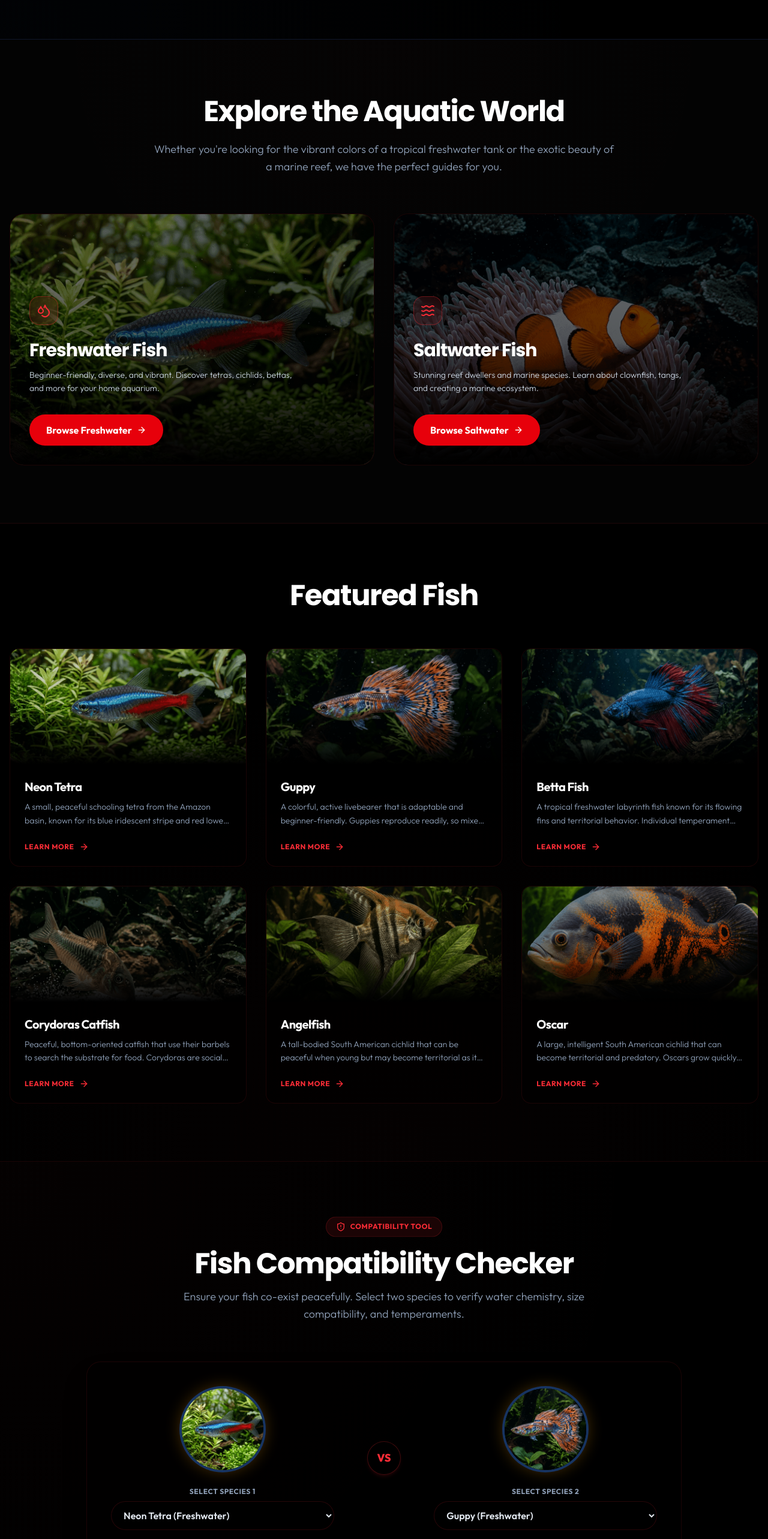
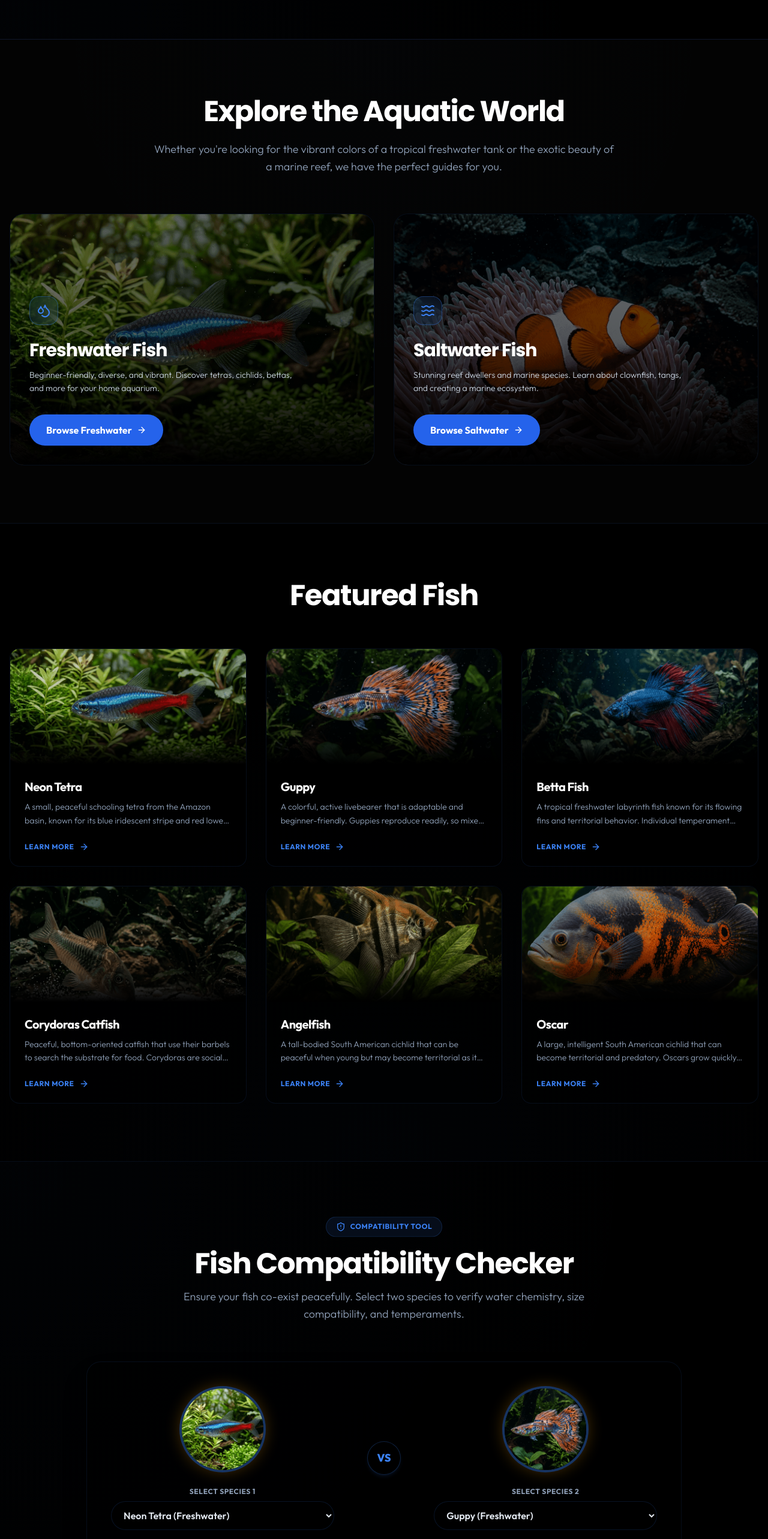
Before and after one commit to roshan773/AquaVersa, a Next.js app: page / in a window 1280 px wide. Shown: the part 3025-5591 px from the top of the page at 60% size. Built offline with nearby package versions, Linux system fonts and the light colour scheme.

Commit message:
feat: add home components, compatibility tool, and contact page structure

```diff
--- a/components/home/ExploreFishSection.tsx
+++ b/components/home/ExploreFishSection.tsx
@@ -5,8 +5,8 @@ import { ArrowRight, Droplets, Waves } from 'lucide-react';
 
 export default function ExploreFishSection() {
   return (
-    <section className="py-24 bg-[#030303] border-b border-red-500/10 relative overflow-hidden">
-      <div className="absolute inset-0 bg-[radial-gradient(circle_at_top,rgba(239,68,68,0.01),transparent_60%)] pointer-events-none" />
+    <section className="py-24 bg-[#030303] border-b border-blue-500/10 relative overflow-hidden">
+      <div className="absolute inset-0 bg-[radial-gradient(circle_at_top,rgba(59,130,246,0.01),transparent_60%)] pointer-events-none" />
       <div className="container mx-auto px-4 relative z-10 max-w-7xl">
         <div className="text-center max-w-3xl mx-auto mb-16">
           <h2 className="text-3xl md:text-5xl font-poppins font-bold mb-6 text-white">
@@ -19,7 +19,7 @@ export default function ExploreFishSection() {
 
         <div className="grid md:grid-cols-2 gap-8">
           {/* Freshwater Card */}
-          <div className="group relative rounded-3xl overflow-hidden min-h-[420px] flex flex-col justify-end p-8 border border-red-500/10 bg-black">
+          <div className="group relative rounded-3xl overflow-hidden min-h-[420px] flex flex-col justify-end p-8 border border-blue-500/10 bg-black">
             <Image
               src="/images/neon_tetra.png"
               alt="Freshwater Aquarium"
@@ -29,8 +29,8 @@ export default function ExploreFishSection() {
             />
             <div className="absolute inset-0 bg-gradient-to-t from-black via-black/20 to-transparent" />
             <div className="relative z-10 text-white text-left">
-              <div className="w-12 h-12 rounded-2xl bg-red-500/10 backdrop-blur-md flex items-center justify-center mb-6 border border-red-500/35">
-                <Droplets className="w-6 h-6 text-red-500" />
+              <div className="w-12 h-12 rounded-2xl bg-blue-500/10 backdrop-blur-md flex items-center justify-center mb-6 border border-blue-500/35">
+                <Droplets className="w-6 h-6 text-blue-500" />
               </div>
               <h3 className="text-3xl font-poppins font-bold mb-3">Freshwater Fish</h3>
               <p className="text-slate-300 font-light text-sm mb-8 max-w-md leading-relaxed">
@@ -38,7 +38,7 @@ export default function ExploreFishSection() {
               </p>
               <Link
                 href="/fish/freshwater"
-                className="inline-flex items-center gap-2 bg-red-600 hover:bg-red-500 text-white font-bold px-7 py-3.5 rounded-full transition-all hover:shadow-[0_0_20px_rgba(239,68,68,0.25)] shadow-lg cursor-pointer"
+                className="inline-flex items-center gap-2 bg-blue-600 hover:bg-blue-500 text-white font-bold px-7 py-3.5 rounded-full transition-all hover:shadow-[0_0_20px_rgba(59,130,246,0.25)] shadow-lg cursor-pointer"
               >
                 <span>Browse Freshwater</span> <ArrowRight className="w-4 h-4 group-hover:translate-x-1 transition-transform" />
               </Link>
@@ -46,7 +46,7 @@ export default function ExploreFishSection() {
           </div>
 
           {/* Saltwater Card */}
-          <div className="group relative rounded-3xl overflow-hidden min-h-[420px] flex flex-col justify-end p-8 border border-red-500/10 bg-black">
+          <div className="group relative rounded-3xl overflow-hidden min-h-[420px] flex flex-col justify-end p-8 border border-blue-500/10 bg-black">
             <Image
               src="/images/clownfish.png"
               alt="Saltwater Aquarium"
@@ -56,8 +56,8 @@ export default function ExploreFishSection() {
             />
             <div className="absolute inset-0 bg-gradient-to-t from-black via-black/20 to-transparent" />
             <div className="relative z-10 text-white text-left">
-              <div className="w-12 h-12 rounded-2xl bg-red-500/10 backdrop-blur-md flex items-center justify-center mb-6 border border-red-500/35">
-                <Waves className="w-6 h-6 text-red-500" />
+              <div className="w-12 h-12 rounded-2xl bg-blue-500/10 backdrop-blur-md flex items-center justify-center mb-6 border border-blue-500/35">
+                <Waves className="w-6 h-6 text-blue-500" />
               </div>
               <h3 className="text-3xl font-poppins font-bold mb-3">Saltwater Fish</h3>
               <p className="text-slate-300 font-light text-sm mb-8 max-w-md leading-relaxed">
@@ -65,7 +65,7 @@ export default function ExploreFishSection() {
               </p>
               <Link
                 href="/fish/saltwater"
-                className="inline-flex items-center gap-2 bg-red-600 hover:bg-red-500 text-white font-bold px-7 py-3.5 rounded-full transition-all hover:shadow-[0_0_20px_rgba(239,68,68,0.25)] shadow-lg cursor-pointer"
+                className="inline-flex items-center gap-2 bg-blue-600 hover:bg-blue-500 text-white font-bold px-7 py-3.5 rounded-full transition-all hover:shadow-[0_0_20px_rgba(59,130,246,0.25)] shadow-lg cursor-pointer"
               >
                 <span>Browse Saltwater</span> <ArrowRight className="w-4 h-4 group-hover:translate-x-1 transition-transform" />
               </Link>
--- a/components/home/FeaturedFish.tsx
+++ b/components/home/FeaturedFish.tsx
@@ -16,13 +16,13 @@ export default function FeaturedFish() {
   }, []);
 
   return (
-    <section className="py-24 bg-black relative overflow-hidden border-b border-red-500/10">
-      <div className="absolute inset-0 bg-[radial-gradient(circle_at_bottom,rgba(239,68,68,0.02),transparent_70%)] pointer-events-none" />
+    <section className="py-24 bg-black relative overflow-hidden border-b border-blue-500/10">
+      <div className="absolute inset-0 bg-[radial-gradient(circle_at_bottom,rgba(59,130,246,0.02),transparent_70%)] pointer-events-none" />
       <div className="container mx-auto px-4 max-w-7xl relative z-10">
         <h2 className="text-3xl md:text-5xl font-poppins font-bold text-center mb-16 text-white">Featured Fish</h2>
         <div className="grid grid-cols-1 md:grid-cols-3 gap-8">
           {fishData.slice(0, 6).map((fish) => (
-            <div key={fish.id} className="group rounded-2xl overflow-hidden border border-red-500/10 bg-black/40 hover:border-red-500/35 hover:shadow-[0_8px_30px_rgba(239,68,68,0.1)] transition-all duration-300 flex flex-col hover:-translate-y-1">
+            <div key={fish.id} className="group rounded-2xl overflow-hidden border border-blue-500/10 bg-black/40 hover:border-blue-500/35 hover:shadow-[0_8px_30px_rgba(59,130,246,0.1)] transition-all duration-300 flex flex-col hover:-translate-y-1">
               <div className="relative overflow-hidden h-48 w-full bg-black">
                 <Image
                   src={fish.image}
@@ -34,11 +34,11 @@ export default function FeaturedFish() {
                 <div className="absolute inset-0 bg-gradient-to-t from-black via-transparent to-transparent" />
               </div>
               <div className="p-6 flex flex-col flex-grow text-left">
-                <h3 className="text-xl font-bold mb-2 text-white group-hover:text-red-500 transition-colors">{fish.name}</h3>
+                <h3 className="text-xl font-bold mb-2 text-white group-hover:text-blue-500 transition-colors">{fish.name}</h3>
                 <p className="text-sm text-slate-400 font-light mb-6 line-clamp-2 flex-grow leading-relaxed">{fish.description}</p>
                 <Link
                   href={`/fish/${fish.category?.toLowerCase() || 'unknown'}/${fish.slug}`}
-                  className="inline-flex items-center gap-2 text-red-500 hover:text-red-400 font-bold text-xs tracking-wider uppercase mt-auto group cursor-pointer"
+                  className="inline-flex items-center gap-2 text-blue-500 hover:text-blue-400 font-bold text-xs tracking-wider uppercase mt-auto group cursor-pointer"
                 >
                   <span>Learn More</span> <ArrowRight className="w-4 h-4 group-hover:translate-x-1 transition-transform" />
                 </Link>
--- a/components/home/FinalCTA.tsx
+++ b/components/home/FinalCTA.tsx
@@ -12,11 +12,11 @@ export default function FinalCTA() {
       </div>
 
       <div className="container relative z-10 mx-auto px-4 text-center">
-        <div className="inline-flex items-center gap-2 px-4 py-2 rounded-full bg-red-950/20 backdrop-blur-md border border-red-500/30 text-red-500 font-semibold mb-8">
+        <div className="inline-flex items-center gap-2 px-4 py-2 rounded-full bg-blue-955/20 backdrop-blur-md border border-blue-500/30 text-blue-500 font-semibold mb-8">
           <Waves className="w-4 h-4" /> Dive In
         </div>
         <h2 className="text-4xl md:text-6xl font-poppins font-bold text-white mb-6 max-w-4xl mx-auto leading-tight text-center">
-          Ready to Build Your <span className="text-red-500">Dream Aquarium?</span>
+          Ready to Build Your <span className="text-blue-500">Dream Aquarium?</span>
         </h2>
         <p className="text-xl text-slate-300 max-w-2xl mx-auto mb-12 text-center">
           Start building your aquarium with confidence.
@@ -25,7 +25,7 @@ export default function FinalCTA() {
         <div className="flex flex-col sm:flex-row gap-4 justify-center">
           <Link
             href="/start-aquarium"
-            className="px-8 py-4 bg-red-600 hover:bg-red-500 text-white font-bold rounded-full transition-colors flex items-center justify-center gap-2 text-lg shadow-lg shadow-red-500/20 cursor-pointer"
+            className="px-8 py-4 bg-blue-600 hover:bg-blue-500 text-white font-bold rounded-full transition-colors flex items-center justify-center gap-2 text-lg shadow-lg shadow-blue-500/20 cursor-pointer"
           >
             Start Your Journey <ArrowRight className="w-5 h-5" />
           </Link>
--- a/components/home/FishCompatibility.tsx
+++ b/components/home/FishCompatibility.tsx
@@ -1,6 +1,6 @@
 'use client';
 import { useState } from 'react';
-import { CheckCircle2, AlertTriangle, XCircle, Info, Layers, ShieldAlert, Droplet } from 'lucide-react';
+import { CheckCircle2, AlertTriangle, XCircle, Info, Layers, ShieldAlert } from 'lucide-react';
 import Image from 'next/image';
 import { fishData } from '@/data/fish';
 
@@ -339,7 +339,7 @@ export default function FishCompatibility() {
           return {
             status: '🔴 Not Recommended',
             message:
-              `Territorial conflict risk: ${other.name} is listed as ${other.temperament}, while Bettas are territorial. Combining two territorial fish with overlapping space can create persistent aggression and stress.`,
+              `Territorial conflict risk: ${other.name} is listed as ${other.temperament}, while Bettas are territorial. Combining two territorial fish with overlapping space can create severe aggression.`,
             colorTheme: 'red',
           };
         }
@@ -532,11 +532,11 @@ export default function FishCompatibility() {
   }[compResult.colorTheme as 'emerald' | 'amber' | 'orange' | 'red' | 'blue'];
 
   return (
-    <section className="py-24 bg-black border-b border-red-500/10 relative overflow-hidden">
-      <div className="absolute inset-0 bg-[radial-gradient(circle_at_top_left,rgba(239,68,68,0.02),transparent_60%)] pointer-events-none" />
+    <section className="py-24 bg-black border-b border-blue-500/10 relative overflow-hidden">
+      <div className="absolute inset-0 bg-[radial-gradient(circle_at_top_left,rgba(59,130,246,0.02),transparent_60%)] pointer-events-none" />
       <div className="container mx-auto px-4 max-w-5xl relative z-10">
         <div className="text-center mb-16">
-          <div className="inline-flex items-center gap-2 px-4 py-2 rounded-full bg-red-500/10 text-red-500 font-bold mb-4 border border-red-500/20 text-xs uppercase tracking-wider animate-float">
+          <div className="inline-flex items-center gap-2 px-4 py-2 rounded-full bg-blue-500/10 text-blue-500 font-bold mb-4 border border-blue-500/20 text-xs uppercase tracking-wider animate-float">
             <ShieldAlert className="w-4 h-4" /> Compatibility Tool
           </div>
           <h2 className="text-3xl md:text-5xl font-poppins font-bold mb-4 text-white">
@@ -547,7 +547,7 @@ export default function FishCompatibility() {
           </p>
         </div>
 
-        <div className="bg-black/40 border border-red-500/10 rounded-3xl p-6 md:p-10 shadow-2xl relative overflow-hidden">
+        <div className="bg-black/40 border border-blue-500/10 rounded-3xl p-6 md:p-10 shadow-2xl relative overflow-hidden">
           {/* Main matchup grid */}
           <div className="grid grid-cols-1 md:grid-cols-7 gap-8 items-center relative z-10">
             {/* Fish 1 Column */}
@@ -563,7 +563,7 @@ export default function FishCompatibility() {
               <select
                 value={fish1}
                 onChange={(e) => setFish1(e.target.value)}
-                className="w-full bg-black border border-red-500/15 rounded-xl px-4 py-3 text-slate-200 font-semibold focus:outline-none focus:ring-2 focus:ring-red-500 hover:border-red-500/30 transition-colors"
+                className="w-full bg-black border border-blue-500/15 rounded-xl px-4 py-3 text-slate-200 font-semibold focus:outline-none focus:ring-2 focus:ring-blue-500 hover:border-blue-500/30 transition-colors"
               >
                 {fishData.map(f => (
                   <option key={f.id} value={f.id} className="bg-black text-slate-200">{f.name} ({f.category})</option>
@@ -573,7 +573,7 @@ export default function FishCompatibility() {
 
             {/* VS Badge */}
             <div className="md:col-span-1 flex justify-center py-4 md:py-0">
-              <div className="w-14 h-14 rounded-full bg-black border border-red-500/25 flex items-center justify-center text-lg font-extrabold text-red-500 shadow-md shadow-red-500/10">
+              <div className="w-14 h-14 rounded-full bg-black border border-blue-500/25 flex items-center justify-center text-lg font-extrabold text-blue-500 shadow-md shadow-blue-500/10">
                 VS
               </div>
             </div>
@@ -591,7 +591,7 @@ export default function FishCompatibility() {
               <select
                 value={fish2}
                 onChange={(e) => setFish2(e.target.value)}
-                className="w-full bg-black border border-red-500/15 rounded-xl px-4 py-3 text-slate-200 font-semibold focus:outline-none focus:ring-2 focus:ring-red-500 hover:border-red-500/30 transition-colors"
+                className="w-full bg-black border border-blue-500/15 rounded-xl px-4 py-3 text-slate-200 font-semibold focus:outline-none focus:ring-2 focus:ring-blue-500 hover:border-blue-500/30 transition-colors"
               >
                 {fishData.map(f => (
                   <option key={f.id} value={f.id} className="bg-black text-slate-200">{f.name} ({f.category})</option>
@@ -602,7 +602,7 @@ export default function FishCompatibility() {
 
           {/* Compatibility Status Banner */}
           <div className={`mt-10 rounded-2xl p-6 flex flex-col md:flex-row items-center gap-5 border transition-all duration-500 ${themeClasses.bg}`}>
-            <div className="p-3 bg-black rounded-xl border border-red-500/20 shadow-md shrink-0">
+            <div className="p-3 bg-black rounded-xl border border-blue-500/20 shadow-md shrink-0">
               {themeClasses.icon}
             </div>
             <div className="text-center md:text-left">
@@ -616,16 +616,16 @@ export default function FishCompatibility() {
           </div>
 
           {/* Parameters Comparison Section */}
-          <div className="mt-12 border-t border-red-500/10 pt-8 text-left">
+          <div className="mt-12 border-t border-blue-500/10 pt-8 text-left">
             <h4 className="text-lg font-bold font-poppins text-white mb-6 text-center md:text-left flex items-center gap-2 justify-center md:justify-start">
-              <Layers className="w-5 h-5 text-red-500" /> Species Parameters Matchup
+              <Layers className="w-5 h-5 text-blue-500" /> Species Parameters Matchup
             </h4>
 
             <div className="grid grid-cols-1 md:grid-cols-2 gap-6">
               {/* Fish 1 details */}
-              <div className="bg-black border border-red-500/10 p-5 rounded-2xl">
-                <div className="flex items-center gap-3 mb-4 pb-3 border-b border-red-500/10">
-                  <span className="text-xs uppercase font-bold px-2 py-0.5 rounded bg-red-500/10 text-red-500">Species 1</span>
+              <div className="bg-black border border-blue-500/10 p-5 rounded-2xl">
+                <div className="flex items-center gap-3 mb-4 pb-3 border-b border-blue-500/10">
+                  <span className="text-xs uppercase font-bold px-2 py-0.5 rounded bg-blue-500/10 text-blue-500">Species 1</span>
                   <span className="text-base font-bold text-white">{f1Data.name}</span>
                 </div>
                 <div className="space-y-3.5">
@@ -657,9 +657,9 @@ export default function FishCompatibility() {
               </div>
 
               {/* Fish 2 details */}
-              <div className="bg-black border border-red-500/10 p-5 rounded-2xl">
-                <div className="flex items-center gap-3 mb-4 pb-3 border-b border-red-500/10">
-                  <span className="text-xs uppercase font-bold px-2 py-0.5 rounded bg-red-500/10 text-red-500">Species 2</span>
+              <div className="bg-black border border-blue-500/10 p-5 rounded-2xl">
+                <div className="flex items-center gap-3 mb-4 pb-3 border-b border-blue-500/10">
+                  <span className="text-xs uppercase font-bold px-2 py-0.5 rounded bg-blue-500/10 text-blue-500">Species 2</span>
                   <span className="text-base font-bold text-white">{f2Data.name}</span>
                 </div>
                 <div className="space-y-3.5">
```
Also changed, not shown: app/contact/page.tsx (+17 -17 lines).
